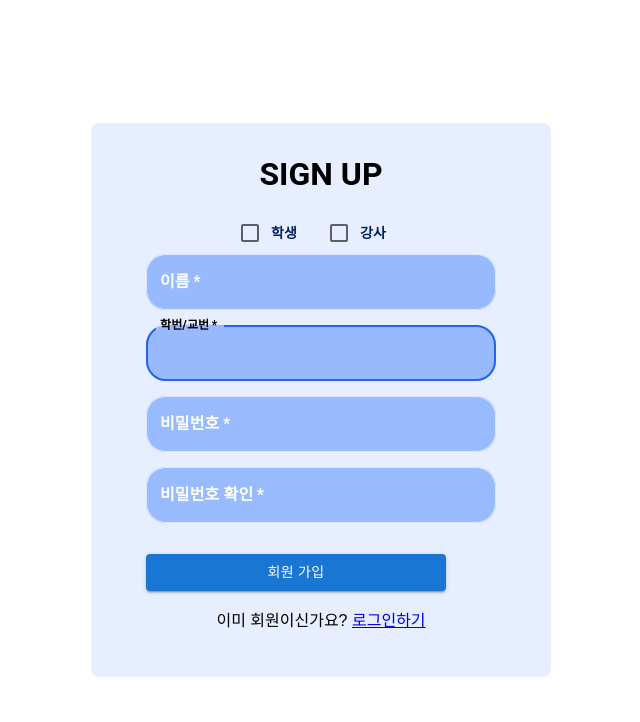
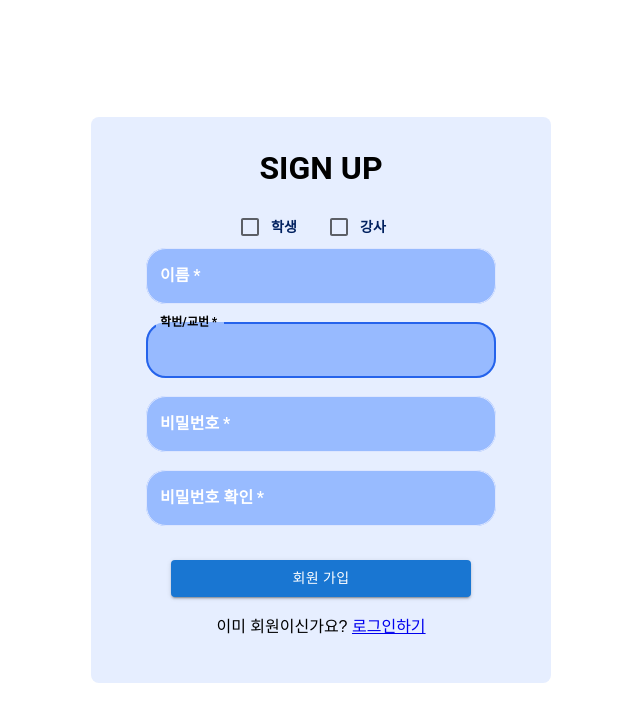
Before and after one commit to KubeLabX/FE, a React (Create React App) app: page /signup in a window 1280 px wide. Shown: the top 722 px of the page, without its empty margins (319-959 px from the left). Built offline with nearby package versions, Linux system fonts and the light colour scheme; no server answers.

Commit message:
배열 수정

```diff
--- a/src/components/Signup.jsx
+++ b/src/components/Signup.jsx
@@ -42,7 +42,7 @@ const InputField = {
     },
   },
   width: "350px",
-  marginBottom: "15px",
+  marginBottom: "0px",
 };
 
 const checkboxStyle = {
@@ -67,6 +67,13 @@ const labelStyle = {
   },
   marginRight: "16px",
 };
+const FormWrapper = styled.div`
+  display: flex;
+  flex-direction: column; /* 모든 자식 요소들을 수직 정렬 */
+  margin-bottom: 0px;
+  align-items: center; /* 중앙 정렬 */
+  /*width: 100%; 부모 요소의 너비를 꽉 채움 */
+`;
 
 function Signup() {
   const navigate = useNavigate();
@@ -162,13 +169,16 @@ function Signup() {
         </div>
 
         <form onSubmit={handleSubmit}>
+          <FormWrapper>
             <TextField
               label="이름"
               required
               name="name"
               autoFocus
               value={userData.name}
-            onChange={(e) => setUserData({ ...userData, name: e.target.value })}
+              onChange={(e) =>
+                setUserData({ ...userData, name: e.target.value })
+              }
               sx={InputField}
             />
             <br />
@@ -216,6 +226,7 @@ function Signup() {
             >
               회원 가입
             </Button>
+          </FormWrapper>
         </form>
 
         <p>
```
Lines whose indentation alone changed are shown as unchanged.
